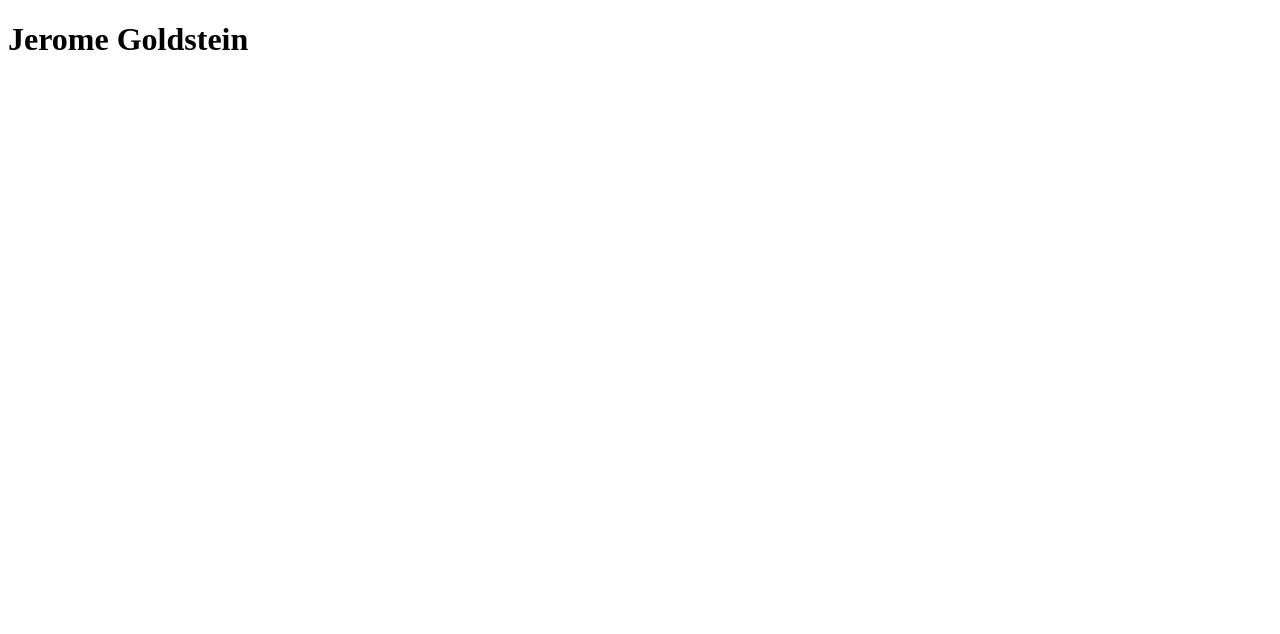
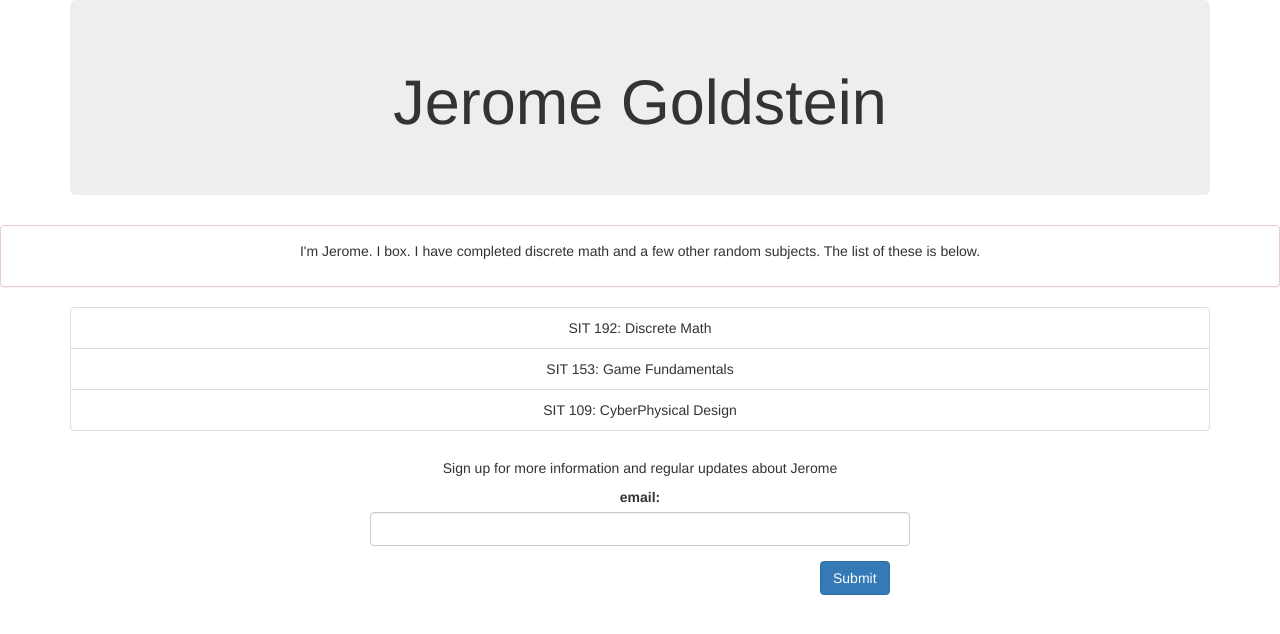
Before and after one commit to jeromegold/trackme, a plain HTML site: page about_me.html in a window 1280 px wide. Drawn offline with nearby package versions, Linux system fonts and the light colour scheme.

Commit message:
LOOKS: Add info and subjects for bio

```diff
--- a/about_me.html
+++ b/about_me.html
@@ -8,8 +8,42 @@ TrackMe application" />
 <meta name="viewport" content="width=device-width, initialscale=
 1.0">
 <title>TrackMe</title>
+
+<link rel="stylesheet" href="https://maxcdn.bootstrapcdn.com/bootstrap/3.3.7/css/bootstrap.min.css">
 </head>
 <body>
-<h1>Jerome Goldstein</h1>
+  <div class="container">
+    <div class="jumbotron">
+      <h1 class="text-center">Jerome Goldstein</h1>
+    </div>
+  </div>
+<div class="panel panel-danger">
+  <div class="panel-body">
+    <p class="text-center">I'm Jerome. I box. I have completed discrete math and a few other random subjects. The list of these is below.
+    </p>
+  </div>
+</div>
+<div>
+</div>
+<div class="container">
+  <ul class="list-group">
+  <li class="list-group-item text-center">SIT 192: Discrete Math</li>
+  <li class="list-group-item text-center">SIT 153: Game Fundamentals</li>
+  <li class="list-group-item text-center">SIT 109: CyberPhysical Design</li>
+</ul>
+</div>
+<div class="container">
+  <div class="col-sm-6 col-sm-offset-3">
+  <h5 class="text-center">Sign up for more information and regular updates about Jerome</h3>
+  </hr>
+  <form action="">
+    <div class="form-group text-center">
+      <label for="email">email:</label>
+      <input type="email" class="form-control" id="email">
+    </div>
+    <button type="submit" class="btn btn-primary col-sm-offset-10">Submit</button>
+  </form>
+  </div>
+</div>
 </body>
 </html>
```
